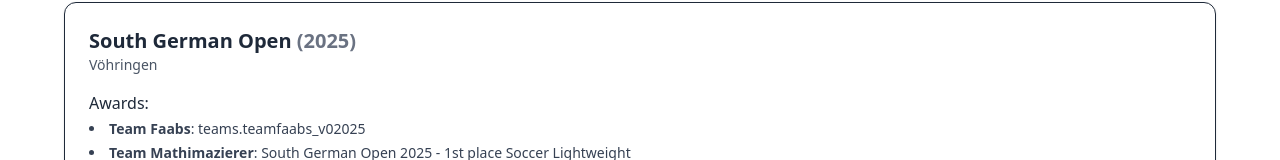
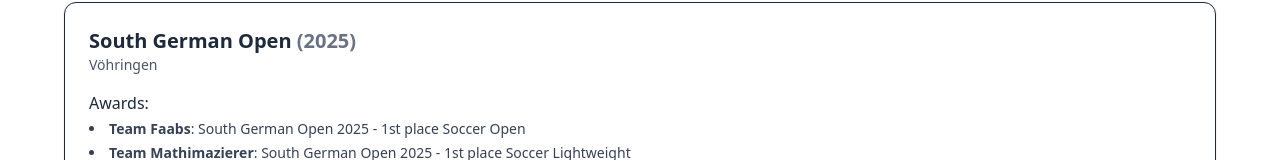
Before and after one commit to Technulgy-LGNU/technulgy-website, a Vue app: page /participation-history in a window 1280 px wide. Shown: the part 640-800 px from the top of the page. Built offline with nearby package versions, Linux system fonts and the light colour scheme.

Commit message:
type fix

```diff
--- a/package.json
+++ b/package.json
@@ -1,6 +1,6 @@
 {
   "name": "technulgy-website",
-  "version": "1.1.0",
+  "version": "1.1.1",
   "private": true,
   "type": "module",
   "scripts": {
--- a/src/views/ParticipationHistoryView.vue
+++ b/src/views/ParticipationHistoryView.vue
@@ -25,7 +25,7 @@ const history = computed(() => [
     year: 2025,
     location: 'Vöhringen',
     awards: [
-      { team: 'Team Faabs', title: t('teams.teamfaabs_v02025') },
+      { team: 'Team Faabs', title: t('teams.teamfaabs_vo2025') },
       { team: 'Team Mathimazierer', title: t('teams.mathimazierer_vo2025')},
       { team: 'Team Nuttellabroetchen', title: t('teams.nuttellabroetchen_vo2025')}
     ],
```
